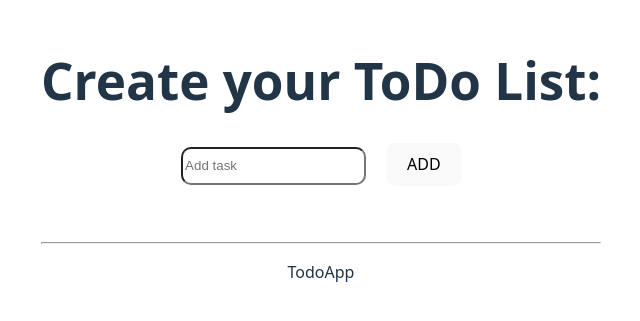
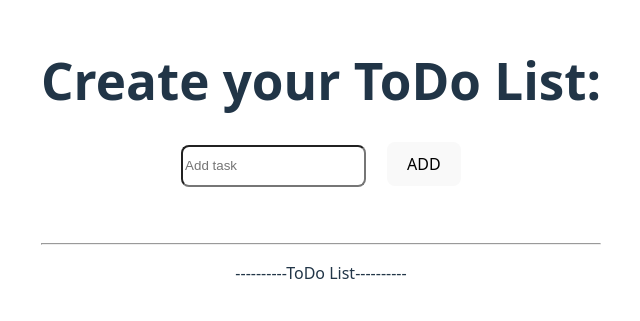
Before and after one commit to ritikverma1628/HandsOnWebdev, a React (Vite) app in the folder react/todoApp/: page / in a window 1280 px wide. Shown: the part 241-562 px from the top of the page, without its empty margins (319-959 px from the left). Built offline with nearby package versions, Linux system fonts and the light colour scheme.

Commit message:
Most Basic ToDo App

```diff
--- a/react/todoApp/src/App.jsx
+++ b/react/todoApp/src/App.jsx
@@ -7,12 +7,6 @@ function App() {
   return (
     <>
       <h1>Create your ToDo List:</h1>
-      <form action="">
-        <input type="text" placeholder='Add task' style={{height:'32px', borderRadius:'10px'}}/> &nbsp;&nbsp;&nbsp;&nbsp;
-        <button>ADD</button>
-      </form>
-      <br /><br />
-      <hr />
       <TodoApp></TodoApp>
     </>
   )
--- a/react/todoApp/src/TodoApp.jsx
+++ b/react/todoApp/src/TodoApp.jsx
@@ -1,7 +1,31 @@
+import { useState } from "react"
+
 export default function TodoApp(){
+
+    let [todoTasks, settodoTasks] = useState([])
+    let [task, setTask] = useState('')
+
+    function handletodoTasks(event){
+        event.preventDefault();
+        settodoTasks([...todoTasks, task]);
+        setTask('')
+
+    }
+
+    function handleTask(event){
+        setTask(event.target.value)
+    }
+
     return(
         <>
-            <p>TodoApp</p>
+            <form action="">
+                <input type="text" placeholder='Add task' value={task} onChange={handleTask} style={{height:'36px', borderRadius:'8px'}}/> &nbsp;&nbsp;&nbsp;&nbsp;
+                <button onClick={handletodoTasks}>ADD</button>
+            </form>
+            <br /><br />
+            <hr />
+            <p>----------ToDo List----------</p>
+            <div>{todoTasks.map((todoTask)=><p>{todoTask}</p>)}</div>
         </>
     )
 }
```
